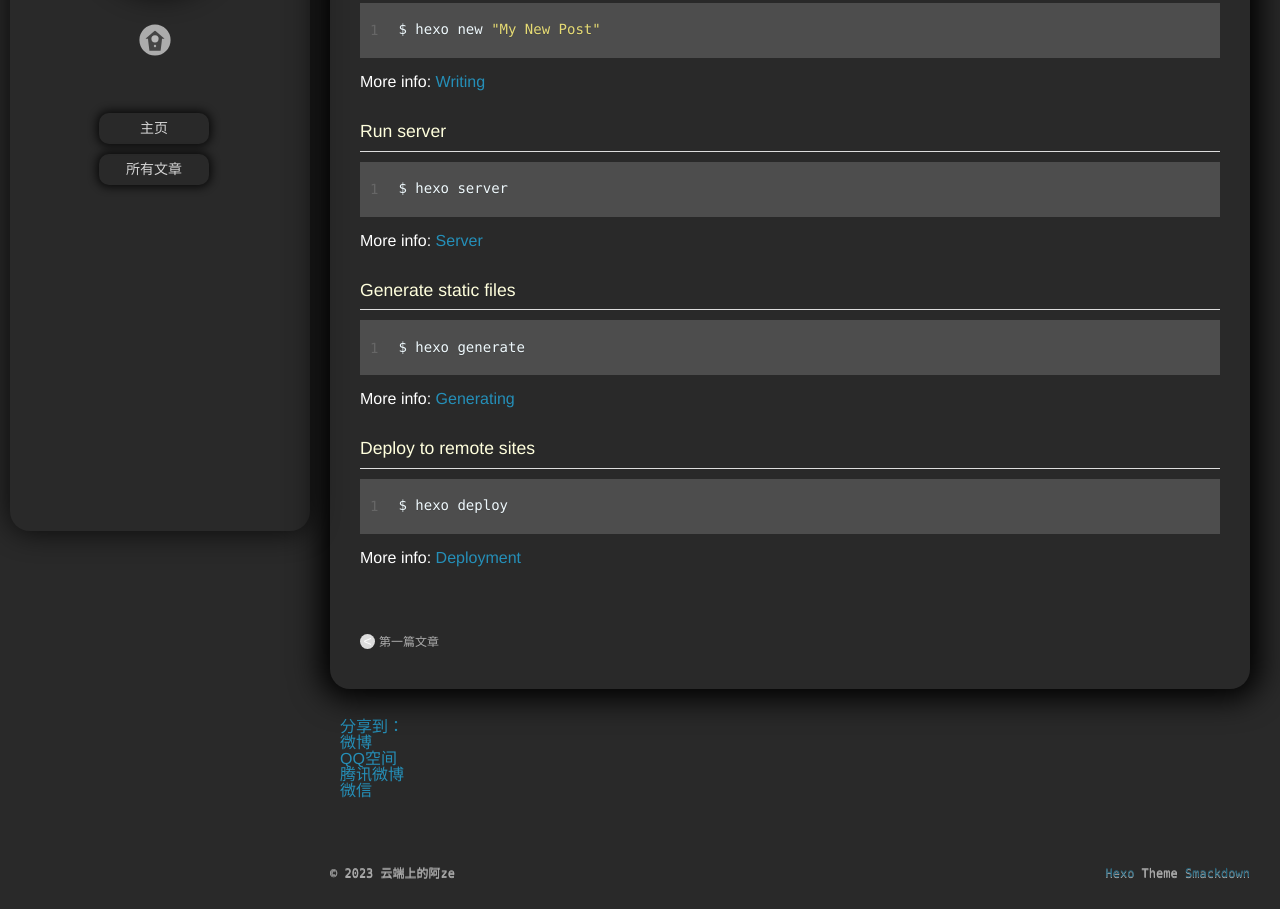
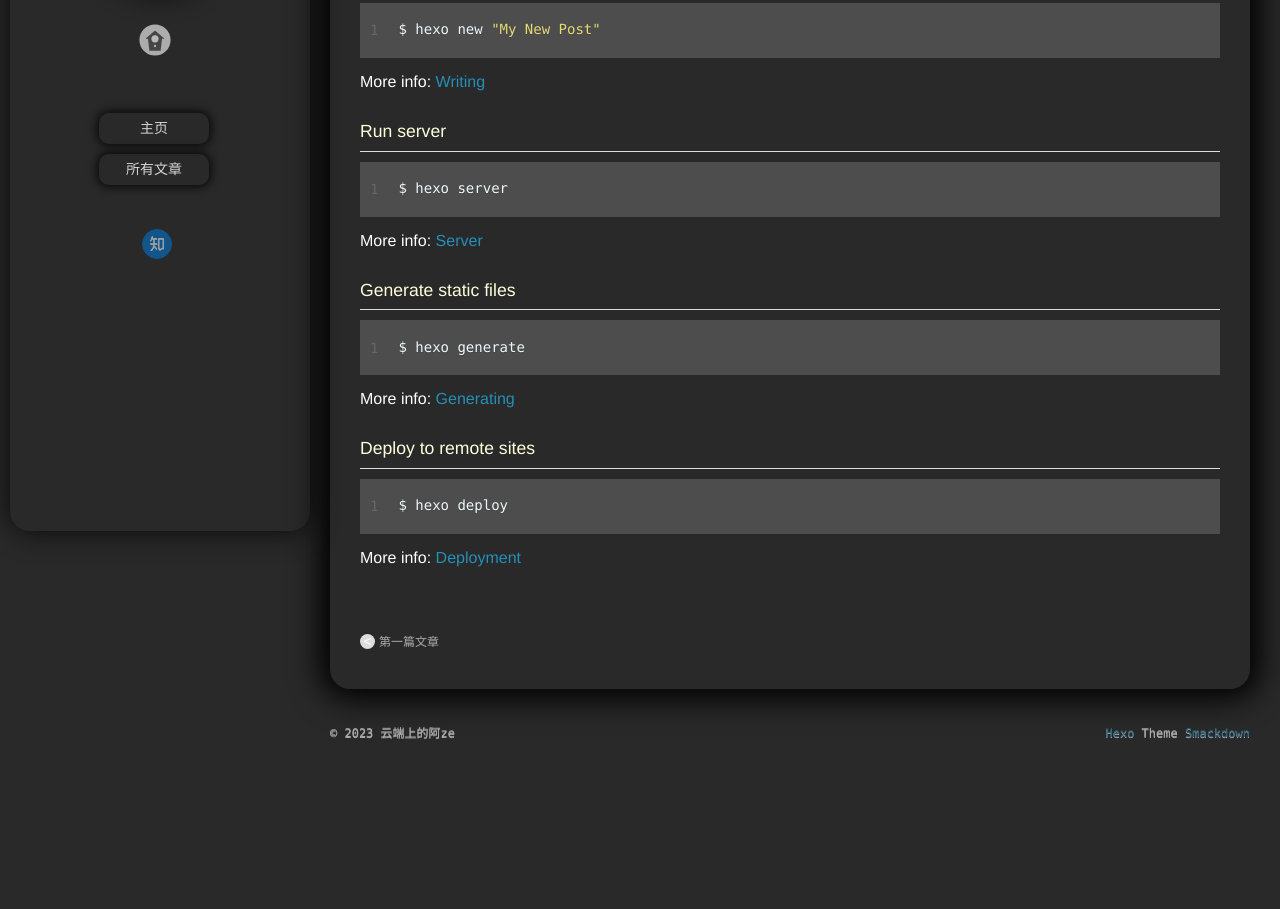
Before and after one commit to Liu-090307/12, a plain HTML site: page 2023/03/19/hello-world/index.html in a window 1280 px wide. Shown: the part 259-1168 px from the top of the page. After the commit the page ends 1028 px from the top, so only its background shows below. Drawn offline with nearby package versions, Linux system fonts and the light colour scheme; some packages are replaced by stand-ins of ours; a script that the page names is missing.

Commit message:
Site updated: 2023-03-19 17:56:01

```diff
--- a/2023/03/19/hello-world/index.html
+++ b/2023/03/19/hello-world/index.html
@@ -110,6 +110,8 @@
 					<nav class="header-nav">
 						<div class="social">
 
+								<a class="zhihu" target="_blank" href="/%E4%BA%91%E7%AB%AF%E4%B8%8A%E7%9A%84%E9%98%BFze" title="zhihu">zhihu</a>
+
 						</div>
 					</nav>
 				</section>
@@ -165,6 +167,8 @@
 			</nav>
 			<nav class="header-nav">
 				<div class="social">
+
+						<a class="zhihu" target="_blank" href="/%E4%BA%91%E7%AB%AF%E4%B8%8A%E7%9A%84%E9%98%BFze" title="zhihu">zhihu</a>
 
 				</div>
 			</nav>
@@ -244,21 +248,6 @@
 </article>
 
 
-<div class="ds-share share" data-thread-key="hello-world" data-title="Hello World" data-url="http://example.com/2023/03/19/hello-world/"  data-images="https://s1.ax1x.com/2023/03/19/ppY2jz9.png" data-content="Hello World">
-    <div class="ds-share-inline">
-      <ul  class="ds-share-icons-16">
-      	<li data-toggle="ds-share-icons-more"><a class="ds-more" href="javascript:void(0);">分享到：</a></li>
-        <li><a class="ds-weibo" href="javascript:void(0);" data-service="weibo">微博</a></li>
-        <li><a class="ds-qzone" href="javascript:void(0);" data-service="qzone">QQ空间</a></li>
-        <li><a class="ds-qqt" href="javascript:void(0);" data-service="qqt">腾讯微博</a></li>
-        <li><a class="ds-wechat" href="javascript:void(0);" data-service="wechat">微信</a></li>
-      </ul>
-      <div class="ds-share-icons-more">
-      </div>
-    </div>
- </div>
-
-
 
 
 
@@ -293,7 +282,7 @@
 		isArchive: false,
 		isTag: false,
 		isCategory: false,
-		open_in_new: false
+		open_in_new: true
 	}
 </script>
 
```
Also changed, not shown: 2023/03/19/第一篇文章/index.html (+5 -16 lines), archives/2023/03/index.html (+5 -1 lines), archives/2023/index.html (+5 -1 lines), archives/index.html (+5 -1 lines), index.html (+5 -1 lines).
